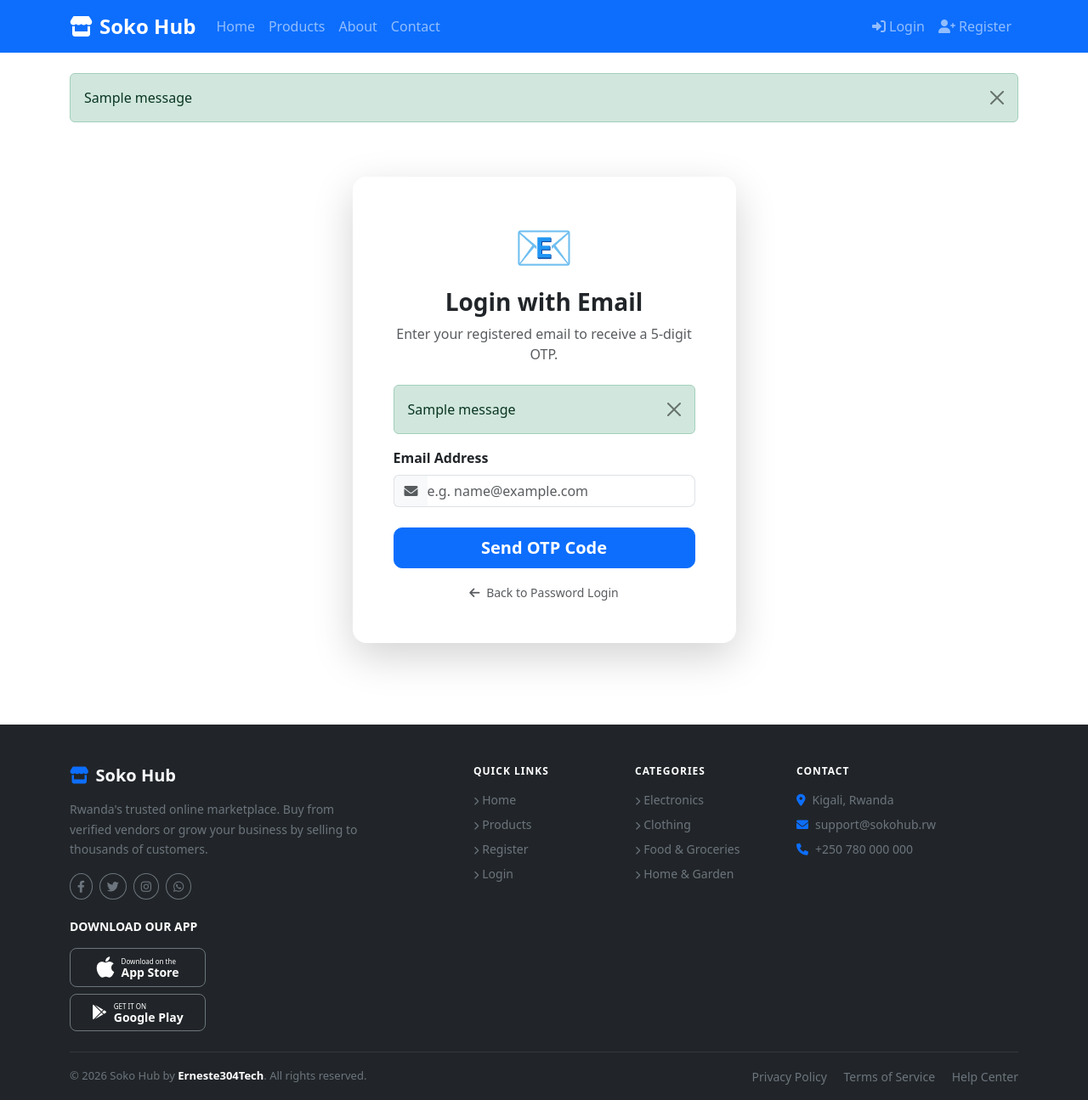
After one commit to Erneste304/mini-hackaton14-11-1015, a Django app: page /accounts/send-otp/ in a window 1280 px wide. The commit adds this page. Shown: the whole page at 85% size. Run offline with Django 5.2, Linux system fonts and the light colour scheme; tables that the repository leaves empty hold one stand-in row (values such as "Sample post"); one stand-in notice (Sample message) is shown.

Commit message:
feat: Implement mandatory 5-digit Login OTP and Gmail SMTP

```diff
--- a/sokohub/accounts/urls.py
+++ b/sokohub/accounts/urls.py
@@ -5,7 +5,6 @@ from . import views
 urlpatterns = [
     # Authentication routes
     path('register/', views.register, name='register'),
-
 
     # Custom login (handles unverified users)
     path('login/', views.login_view, name='login'),
@@ -17,6 +16,39 @@ urlpatterns = [
     # Profile routes
     path('profile/', views.profile, name='profile'),
 
+    # OTP routes
+    path('send-otp/', views.send_otp, name='send_otp'),
+    path('verify-otp/', views.verify_otp, name='verify_otp'),
+
+    # Password Reset routes (Django built-in, no migrations needed)
+    path('password-reset/',
+         auth_views.PasswordResetView.as_view(
+             template_name='accounts/password_reset_form.html',
+             email_template_name='accounts/password_reset_email.html',
+             subject_template_name='accounts/password_reset_subject.txt',
+             success_url='/accounts/password-reset/done/'
+         ),
+         name='password_reset'),
+
+    path('password-reset/done/',
+         auth_views.PasswordResetDoneView.as_view(
+             template_name='accounts/password_reset_done.html'
+         ),
+         name='password_reset_done'),
+
+    path('password-reset-confirm/<uidb64>/<token>/',
+         auth_views.PasswordResetConfirmView.as_view(
+             template_name='accounts/password_reset_confirm.html',
+             success_url='/accounts/password-reset-complete/'
+         ),
+         name='password_reset_confirm'),
+
+    path('password-reset-complete/',
+         auth_views.PasswordResetCompleteView.as_view(
+             template_name='accounts/password_reset_complete.html'
+         ),
+         name='password_reset_complete'),
+
     # Notification path
     path('notifications/', views.all_notifications, name='all_notifications'),
 ]
--- a/sokohub/accounts/views.py
+++ b/sokohub/accounts/views.py
@@ -1,3 +1,5 @@
+import random
+import string
 from django.shortcuts import render, redirect, get_object_or_404
 from django.contrib.auth import login, authenticate, logout
 from django.contrib import messages
@@ -12,7 +14,6 @@ from .decorators import vendor_required, customer_required
 def register(request):
     """
     Handle user registration for both vendors and customers.
-    After saving, user is set inactive until OTP is verified.
     """
     if request.method == 'POST':
         form = UserRegistrationForm(request.POST, request.FILES)
@@ -21,7 +22,7 @@ def register(request):
 
             messages.success(
                 request,
-                f'🎉 Account created successfully! You can now log in, {user.username}.'
+                f'🎉 Account created successfully! Please verify your email to log in, {user.username}.'
             )
             return redirect('login')
         else:
@@ -40,8 +41,8 @@ def register(request):
 
 def login_view(request):
     """
-    Custom login view: after Django authenticates, check email_verified.
-    Unverified users are sent to the OTP page.
+    Custom login view: authenticate credentials, then send a 5-digit OTP.
+    Actual login() happens only after OTP verification.
     """
     from django.contrib.auth import authenticate as auth_authenticate
 
@@ -54,31 +55,36 @@ def login_view(request):
         username = request.POST.get('username')
         password = request.POST.get('password')
 
-        # Try to find and authenticate user (even if inactive to check email)
-        try:
-            user_obj = User.objects.get(username=username)
-        except User.DoesNotExist:
+        # Normal authentication
+        user = auth_authenticate(request, username=username, password=password)
+        if user is None:
+            # check if they used email
             try:
                 user_obj = User.objects.get(email=username)
+                user = auth_authenticate(request, username=user_obj.username, password=password)
             except User.DoesNotExist:
-                user_obj = None
-
-        # Normal authentication
-        user = auth_authenticate(request, username=username, password=password)
-        if user is None and user_obj:
-            # maybe they used email as username field
-            user = auth_authenticate(request, username=user_obj.username, password=password)
+                pass
 
         if user is not None:
-            login(request, user)
-            messages.success(request, f'Welcome back, {user.username}!')
+            # Generate and send 5-digit OTP
+            otp_code = ''.join(random.choices(string.digits, k=5))
+            from .models import EmailOTP
+            EmailOTP.objects.create(email=user.email, otp=otp_code)
 
-            next_url = request.GET.get('next')
-            if next_url:
-                return redirect(next_url)
-            if user.is_vendor():
-                return redirect('vendor_dashboard')
-            return redirect('product_list')
+            # Send Email
+            from django.core.mail import send_mail
+            from django.conf import settings
+
+            subject = "Your Soko Hub Login Verification"
+            message = f"Hello {user.username},\n\nYour 5-digit verification code is: {otp_code}\n\nThis code will expire in 3 minutes."
+            send_mail(subject, message, settings.DEFAULT_FROM_EMAIL, [user.email])
+
+            # Defer login: store user ID and email in session
+            request.session['pending_user_id'] = user.id
+            request.session['otp_email'] = user.email
+
+            messages.success(request, f"A 5-digit verification code has been sent to {user.email}.")
+            return redirect('verify_otp')
         else:
             messages.error(request, 'Invalid username or password. Please try again.')
 
@@ -133,3 +139,83 @@ def all_notifications(request):
         'title': 'My Notifications - Soko Hub',
         'recent_notifications': notifs
     })
+
+
+def send_otp(request):
+    """Generates and sends a 5-digit OTP to the user's email."""
+    if request.method == "POST":
+        email = request.POST.get('email')
+        if not email:
+            messages.error(request, "Email is required.")
+            return redirect('login')
+
+        try:
+            user = User.objects.get(email=email)
+            # Generate 5-digit random OTP
+            otp_code = ''.join(random.choices(string.digits, k=5))
+
+            # Save OTP to database
+            from .models import EmailOTP
+            EmailOTP.objects.create(email=email, otp=otp_code)
+
+            # Send Email
+            from django.core.mail import send_mail
+            from django.conf import settings
+
+            subject = "Your Soko Hub Login OTP"
+            message = f"Hello {user.username},\n\nYour 5-digit login OTP is: {otp_code}\n\nThis code will expire in 5 minutes."
+            send_mail(subject, message, settings.DEFAULT_FROM_EMAIL, [email])
+
+            request.session['otp_email'] = email
+            messages.success(request, f"A 5-digit OTP has been sent to {email}.")
+            return redirect('verify_otp')
+        except User.DoesNotExist:
+            messages.error(request, "This email is not registered.")
+            return redirect('login')
+
+    return render(request, 'accounts/send_otp.html', {'title': 'Send OTP - Soko Hub'})
+
+
+def verify_otp(request):
+    """Verifies the 5-digit OTP and finalizes user login."""
+    email = request.session.get('otp_email')
+    pending_user_id = request.session.get('pending_user_id')
+
+    if not email and not pending_user_id:
+        return redirect('login')
+
+    if request.method == "POST":
+        otp_input = request.POST.get('otp')
+        from .models import EmailOTP
+
+        # Verify the most recent valid OTP for this email
+        otp_obj = EmailOTP.objects.filter(email=email).last()
+
+        if otp_obj and otp_obj.otp == otp_input and otp_obj.is_valid():
+            # If we had a pending password login, get that user
+            if pending_user_id:
+                user = User.objects.get(id=pending_user_id)
+            else:
+                # Flow from direct email-only login (if supported)
+                user = User.objects.get(email=email)
+
+            login(request, user, backend='django.contrib.auth.backends.ModelBackend')
+
+            # Cleanup session
+            if 'pending_user_id' in request.session:
+                del request.session['pending_user_id']
+            if 'otp_email' in request.session:
+                del request.session['otp_email']
+
+            messages.success(request, "Login successful!")
+
+            if user.is_vendor():
+                return redirect('vendor_dashboard')
+            return redirect('home')
+        else:
+            messages.error(request, "Invalid or expired verification code.")
+
+    return render(request, 'accounts/verify_otp.html', {
+        'title': 'Verify Login - Soko Hub',
+        'email': email
+    })
--- /dev/null
+++ b/sokohub/templates/accounts/password_reset_subject.txt
@@ -0,0 +1 @@
+Reset your Soko Hub password
--- a/sokohub/templates/accounts/register.html
+++ b/sokohub/templates/accounts/register.html
@@ -105,7 +105,7 @@
           <!-- Note about OTP -->
           <div class="alert alert-info py-2 px-3 mb-3" style="border-radius:8px; font-size:13px;">
             <i class="fas fa-envelope me-1"></i>
-            After registering, you'll receive a <strong>6-digit verification code</strong> by email to activate your
+            After registering, you'll receive a <strong>5-digit verification code</strong> by email to activate your
             account.
           </div>
 
--- /dev/null
+++ b/sokohub/templates/accounts/send_otp.html
@@ -0,0 +1,53 @@
+{% extends 'base.html' %}
+
+{% block title %}{{ title }}{% endblock %}
+
+{% block content %}
+<div class="row justify-content-center py-5">
+    <div class="col-md-6 col-lg-5">
+        <div class="card shadow-lg border-0" style="border-radius: 16px;">
+            <div class="card-body p-4 p-lg-5">
+                <div class="text-center mb-4">
+                    <div class="display-4 mb-3">📧</div>
+                    <h3 class="fw-bold">Login with Email</h3>
+                    <p class="text-muted">Enter your registered email to receive a 5-digit OTP.</p>
+                </div>
+
+                {% if messages %}
+                {% for message in messages %}
+                <div class="alert alert-{{ message.tags }} alert-dismissible fade show" role="alert">
+                    {{ message }}
+                    <button type="button" class="btn-close" data-bs-dismiss="alert"></button>
+                </div>
+                {% endfor %}
+                {% endif %}
+
+                <form method="post">
+                    {% csrf_token %}
+                    <div class="mb-4">
+                        <label for="email" class="form-label fw-semibold">Email Address</label>
+                        <div class="input-group">
+                            <span class="input-group-text bg-light border-end-0">
+                                <i class="fas fa-envelope text-muted"></i>
+                            </span>
+                            <input type="email" name="email" id="email" class="form-control border-start-0 ps-0"
+                                placeholder="e.g. name@example.com" required style="border-radius: 0 8px 8px 0;">
+                        </div>
+                    </div>
+
+                    <button type="submit" class="btn btn-primary btn-lg w-100 fw-semibold mb-3"
+                        style="border-radius:10px;">
+                        Send OTP Code
+                    </button>
+
+                    <div class="text-center">
+                        <a href="{% url 'login' %}" class="text-decoration-none small text-muted">
+                            <i class="fas fa-arrow-left me-1"></i> Back to Password Login
+                        </a>
+                    </div>
+                </form>
+            </div>
+        </div>
+    </div>
+</div>
+{% endblock %}
```
Also changed, not shown: sokohub/accounts/models.py (+14 -0 lines), sokohub/sokohub/settings.py (+12 -11 lines), sokohub/templates/accounts/login.html (+7 -1 lines), sokohub/templates/accounts/password_reset_complete.html (added, +22 -0 lines), sokohub/templates/accounts/password_reset_confirm.html (added, +62 -0 lines), sokohub/templates/accounts/password_reset_done.html (added, +25 -0 lines), sokohub/templates/accounts/password_reset_email.html (added, +13 -0 lines), sokohub/templates/accounts/password_reset_form.html (added, +51 -0 lines), sokohub/templates/accounts/verify_otp.html (added, +50 -0 lines), sokohub/accounts/migrations/0005_emailotp.py (added), sokohub/db.sqlite3, 1 other file.
